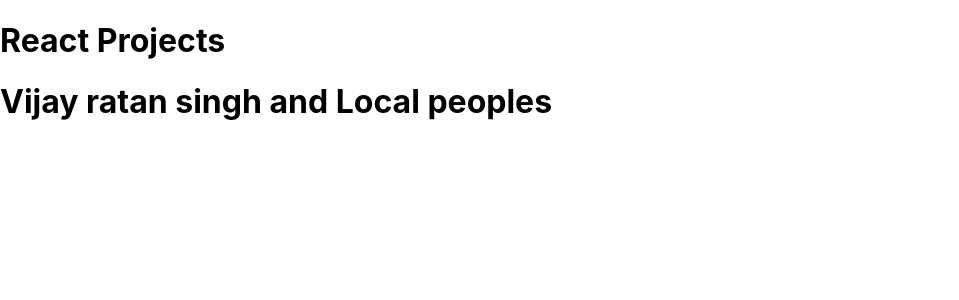
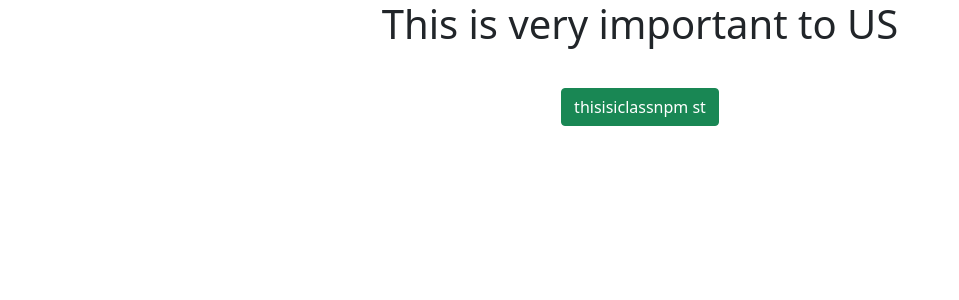
Before and after one commit to upsilon25/React-Projects, a React (Create React App) app in the folder reactprojects/: page / in a window 1280 px wide. Shown: the top 300 px of the page, without its empty margins (0-959 px from the left). Built offline with nearby package versions, Linux system fonts and the light colour scheme.

Commit message:
bootstrap addition

```diff
--- a/reactprojects/package.json
+++ b/reactprojects/package.json
@@ -7,6 +7,7 @@
     "@testing-library/jest-dom": "^5.16.2",
     "@testing-library/react": "^12.1.2",
     "@testing-library/user-event": "^13.5.0",
+    "bootstrap": "^5.0.0-alpha1",
     "react": "^17.0.2",
     "react-dom": "^17.0.2",
     "react-scripts": "5.0.0",
@@ -14,7 +15,7 @@
   },
   "scripts": {
     "predeploy": "npm run build",
-   "deploy": "gh-pages -d build",
+    "deploy": "gh-pages -d build",
     "start": "react-scripts start",
     "build": "react-scripts build",
     "test": "react-scripts test",
--- a/reactprojects/src/App.css
+++ b/reactprojects/src/App.css
@@ -27,6 +27,9 @@
 .App-link {
   color: #61dafb;
 }
+.btn{
+  margin: 2em;
+}
 
 @keyframes App-logo-spin {
   from {
--- a/reactprojects/src/App.js
+++ b/reactprojects/src/App.js
@@ -1,12 +1,15 @@
-import logo from './logo.svg';
+import React from 'react'
+import '../node_modules/bootstrap/dist/css/bootstrap.min.css'
 import './App.css';
+
 
 function App() {
   return (
-    <div>
-      <h1>React Projects</h1>
-      <h1>Vijay ratan singh and Local peoples</h1>
+    <div  className="App">
+     <h1>This is very important to US</h1>
+      <button className="btn btn-success">thisisiclassnpm st</button>
     </div>
+
   );
 }
 
```
Also changed, not shown: reactprojects/src/Component/Header.js (added), 1 other file (tests, documents, lock files or other folders).
